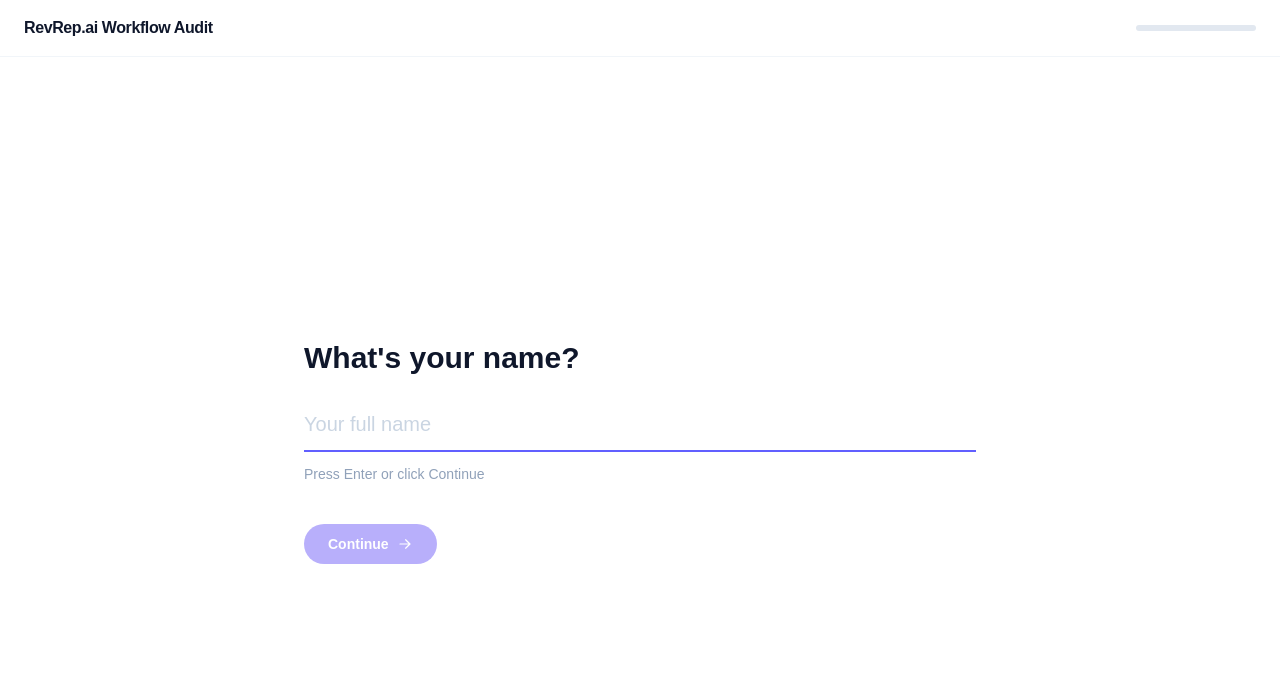
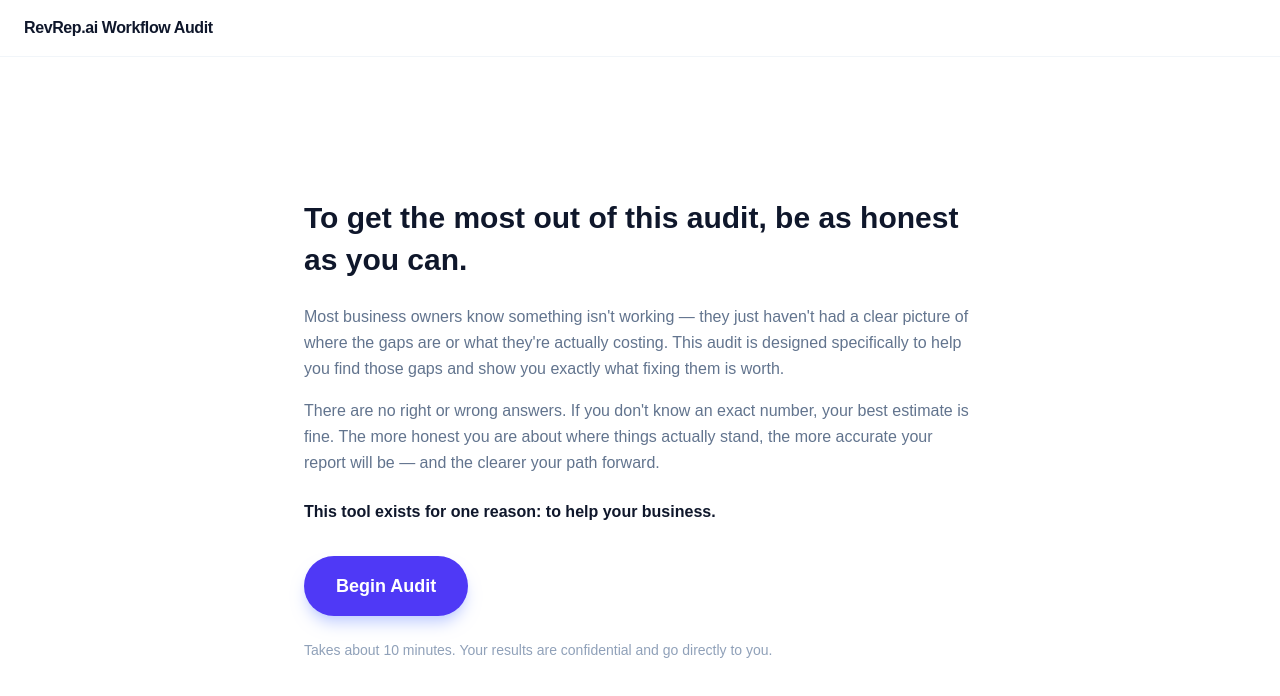
Before and after one commit to theopaley/workflow-audit-app, a Next.js app: page /audit in a window 1280 px wide. Shown: the top 696 px of the page. Built offline with nearby package versions, Linux system fonts and the light colour scheme.

Commit message:
Add honest intro splash screen before survey questions

```diff
--- a/src/app/audit/page.tsx
+++ b/src/app/audit/page.tsx
@@ -443,6 +443,7 @@ function SkipToast({
 
 export default function AuditPage() {
   const router = useRouter();
+  const [showIntro, setShowIntro] = useState(true);
   const [index, setIndex] = useState(0);
   const [answers, setAnswers] = useState<SurveyAnswers>({});
   const [otherTexts, setOtherTexts] = useState<Record<string, string>>({});
@@ -761,6 +762,44 @@ export default function AuditPage() {
       : "opacity-0 -translate-y-4"
     : "opacity-100 translate-y-0";
 
+  if (showIntro) {
+    return (
+      <div className="flex min-h-screen flex-col bg-white">
+        <header className="flex items-center justify-between border-b border-slate-100 px-6 py-4">
+          <span className="text-base font-semibold tracking-tight text-slate-900">
+            RevRep.ai Workflow Audit
+          </span>
+          <span />
+        </header>
+        <main className="flex flex-1 flex-col items-center justify-center px-6 py-16">
+          <div className="w-full max-w-2xl">
+            <h2 className="mb-6 text-2xl font-bold leading-snug text-slate-900 sm:text-3xl">
+              To get the most out of this audit, be as honest as you can.
+            </h2>
+            <p className="mb-4 text-base leading-relaxed text-slate-500">
+              Most business owners know something isn't working — they just haven't had a clear picture of where the gaps are or what they're actually costing. This audit is designed specifically to help you find those gaps and show you exactly what fixing them is worth.
+            </p>
+            <p className="mb-6 text-base leading-relaxed text-slate-500">
+              There are no right or wrong answers. If you don't know an exact number, your best estimate is fine. The more honest you are about where things actually stand, the more accurate your report will be — and the clearer your path forward.
+            </p>
+            <p className="mb-8 text-base font-semibold text-slate-900">
+              This tool exists for one reason: to help your business.
+            </p>
+            <button
+              onClick={() => setShowIntro(false)}
+              className="inline-flex items-center gap-2 rounded-full bg-indigo-600 px-8 py-4 text-lg font-semibold text-white shadow-lg shadow-indigo-200 transition-all hover:bg-indigo-500 hover:shadow-indigo-300 active:scale-95"
+            >
+              Begin Audit
+            </button>
+            <p className="mt-6 text-sm text-slate-400">
+              Takes about 10 minutes. Your results are confidential and go directly to you.
+            </p>
+          </div>
+        </main>
+      </div>
+    );
+  }
+
   return (
     <div className="flex min-h-screen flex-col bg-white">
       {/* Top bar */}
```
